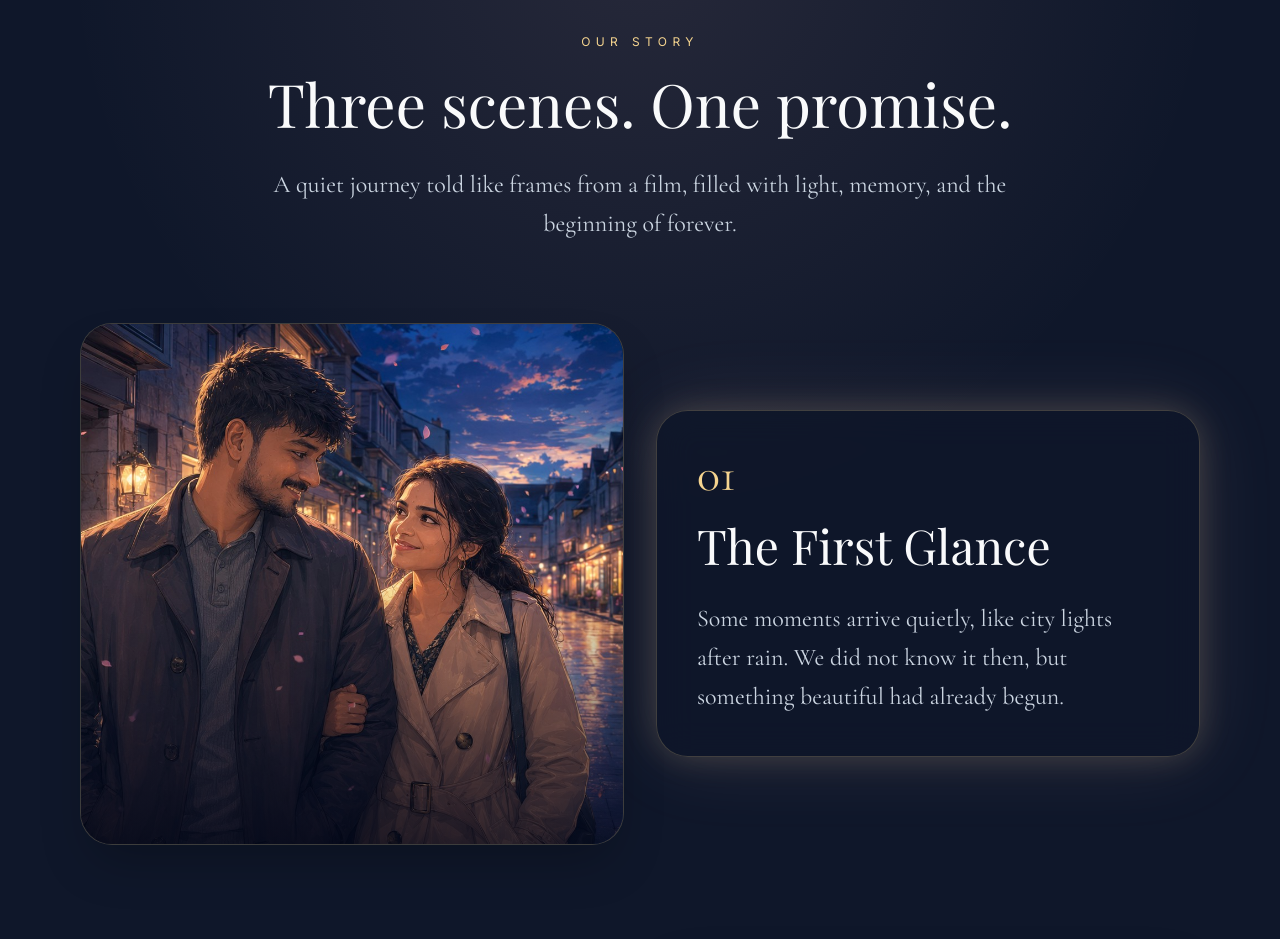
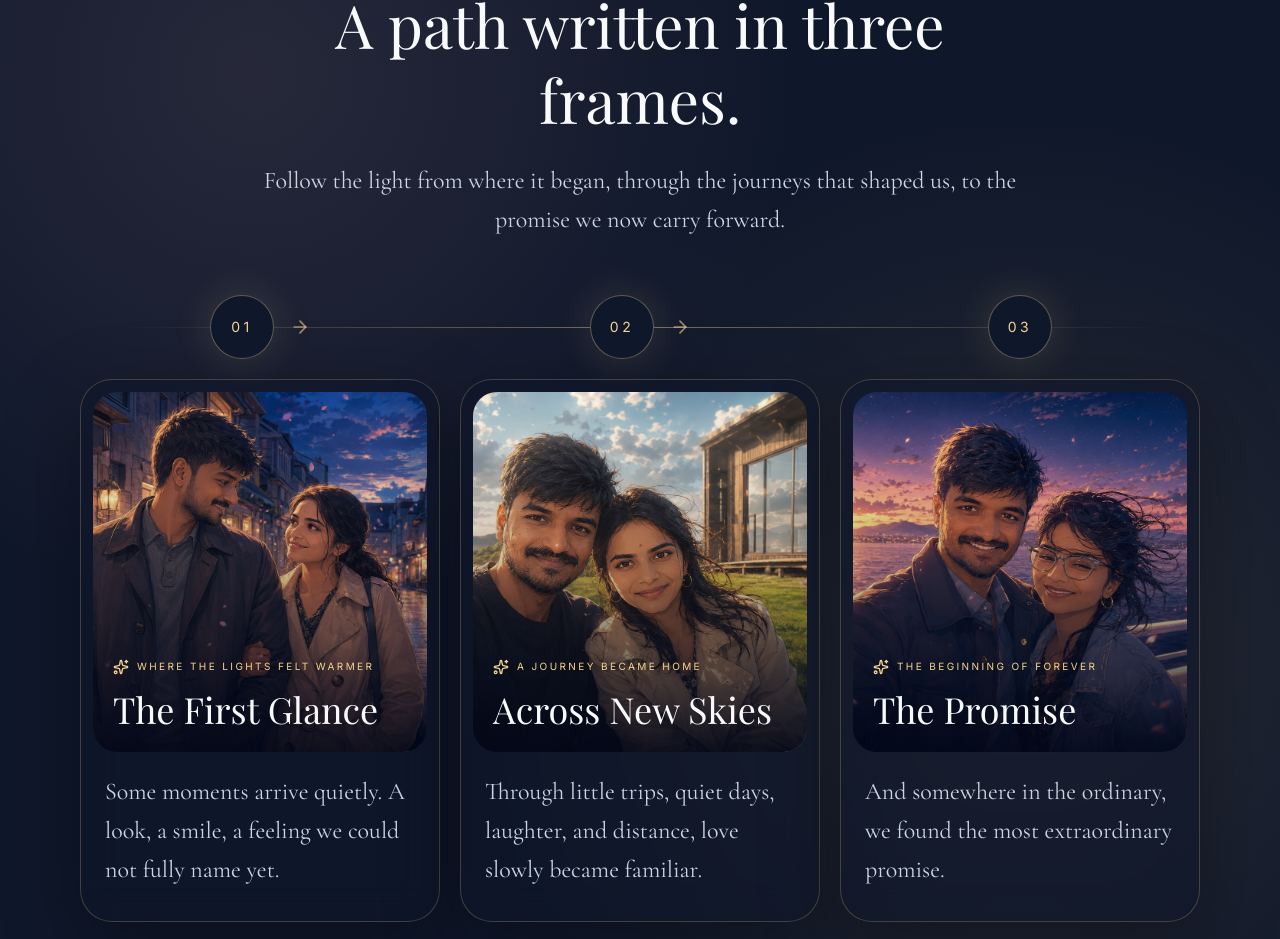
Before and after one commit to srujansudam/anime-wedding-invitation, a Next.js app: page / in a window 1280 px wide. Shown: the part 1013-1952 px from the top of the page. Built offline with nearby package versions, Linux system fonts and the light colour scheme; a web font is replaced by a local one.

Commit message:
Refine horizontal story path experience

```diff
--- a/app/layout.tsx
+++ b/app/layout.tsx
@@ -19,8 +19,34 @@ const cormorant = Cormorant_Garamond({
 });
 
 export const metadata: Metadata = {
-  title: "Wedding Invitation",
-  description: "A cinematic wedding invitation experience",
+  metadataBase: new URL("https://anime-wedding-invitation.vercel.app"),
+  title: "Srujan & Lakshmi Priyanka | Wedding Invitation",
+  description:
+    "With love, blessings, and the promise of forever, we invite you to celebrate the wedding of Srujan and Lakshmi Priyanka on 03 July 2026 in Warangal.",
+  openGraph: {
+    title: "Srujan & Lakshmi Priyanka | Wedding Invitation",
+    description:
+      "Join us as we begin our next chapter together on 03 July 2026 in Warangal.",
+    url: "https://anime-wedding-invitation.vercel.app",
+    siteName: "Srujan & Lakshmi Priyanka Wedding Invitation",
+    images: [
+      {
+        url: "/images/hero-couple.jpg",
+        width: 1200,
+        height: 630,
+        alt: "Srujan and Lakshmi Priyanka wedding invitation",
+      },
+    ],
+    locale: "en_IN",
+    type: "website",
+  },
+  twitter: {
+    card: "summary_large_image",
+    title: "Srujan & Lakshmi Priyanka | Wedding Invitation",
+    description:
+      "Join us as we begin our next chapter together on 03 July 2026 in Warangal.",
+    images: ["/images/hero-couple.jpg"],
+  },
 };
 
 export default function RootLayout({
--- a/components/Ending.tsx
+++ b/components/Ending.tsx
@@ -46,7 +46,7 @@ export default function Ending() {
         <div className="mt-9 h-px w-full bg-gradient-to-r from-transparent via-[#F5D48F]/50 to-transparent" />
 
         <p className="font-display mt-9 text-4xl text-[#F5D48F]">
-          Srujan & Lakshmi Priyanka
+          Lakshmi Priyanka & Srujan
         </p>
 
         <p className="mt-4 text-sm uppercase tracking-[0.26em] text-[#CBD5E1]">
--- a/components/FloatingNav.tsx
+++ b/components/FloatingNav.tsx
@@ -16,10 +16,15 @@ export default function FloatingNav() {
             <a
               key={item.href}
               href={item.href}
+              aria-label={item.label}
               className="flex-1 rounded-full px-3 py-2 text-center text-[10px] uppercase tracking-[0.16em] text-[#CBD5E1] transition hover:bg-[#F5D48F]/15 hover:text-[#F5D48F] md:flex-none md:px-4 md:text-[11px] md:tracking-[0.22em]"
             >
-              <span className="md:hidden">{item.shortLabel}</span>
-              <span className="hidden md:inline">{item.label}</span>
+              <span aria-hidden="true" className="md:hidden">
+                {item.shortLabel}
+            </span>
+            <span aria-hidden="true" className="hidden md:inline">
+                {item.label}
+            </span>
             </a>
           ))}
         </div>
--- a/components/LoveStory.tsx
+++ b/components/LoveStory.tsx
@@ -1,25 +1,29 @@
 "use client";
 
 import { motion } from "framer-motion";
+import { ArrowRight, Sparkles } from "lucide-react";
 
 const storyScenes = [
   {
     number: "01",
     title: "The First Glance",
     image: "/images/story-01-city.jpg",
-    text: "Some moments arrive quietly, like city lights after rain. We did not know it then, but something beautiful had already begun.",
+    eyebrow: "Where the lights felt warmer",
+    text: "Some moments arrive quietly. A look, a smile, a feeling we could not fully name yet.",
   },
   {
     number: "02",
     title: "Across New Skies",
     image: "/images/story-02-nature.jpg",
-    text: "Through journeys, laughter, distance, and everyday memories, love became less of a moment and more of a home.",
+    eyebrow: "A journey became home",
+    text: "Through little trips, quiet days, laughter, and distance, love slowly became familiar.",
   },
   {
     number: "03",
     title: "The Promise",
     image: "/images/story-03-home.jpg",
-    text: "In the softest spaces of life, we found our forever. A promise not just for one day, but for every day after.",
+    eyebrow: "The beginning of forever",
+    text: "And somewhere in the ordinary, we found the most extraordinary promise.",
   },
 ];
 
@@ -27,71 +31,100 @@ export default function LoveStory() {
   return (
     <section
       id="story"
-      className="relative overflow-hidden px-6 py-24 md:px-10 lg:px-20"
+      className="relative scroll-mt-28 overflow-hidden px-6 pb-20 pt-28 md:px-10 lg:px-20"
     >
-      <div className="absolute inset-0 bg-[radial-gradient(circle_at_top,rgba(244,194,194,0.10),transparent_36rem)]" />
+      <div className="absolute inset-0 bg-[radial-gradient(circle_at_20%_20%,rgba(244,194,194,0.10),transparent_34rem)]" />
+      <div className="absolute inset-0 bg-[radial-gradient(circle_at_80%_70%,rgba(245,212,143,0.10),transparent_34rem)]" />
 
-      <div className="relative z-10 mx-auto max-w-6xl">
+      <div className="relative z-10 mx-auto max-w-7xl">
         <motion.div
           initial={{ opacity: 0, y: 28 }}
           whileInView={{ opacity: 1, y: 0 }}
           viewport={{ once: true, amount: 0.35 }}
           transition={{ duration: 1.1, ease: "easeOut" }}
-          className="mx-auto mb-20 max-w-3xl text-center"
+          className="mx-auto mb-14 max-w-3xl text-center"
         >
           <p className="mb-4 text-xs uppercase tracking-[0.45em] text-[#F5D48F]">
             Our Story
           </p>
 
           <h2 className="font-display text-4xl leading-tight text-[#F9FAFB] md:text-6xl">
-            Three scenes. One promise.
+            A path written in three frames.
           </h2>
 
           <p className="font-romantic mt-6 text-2xl leading-relaxed text-[#CBD5E1]">
-            A quiet journey told like frames from a film, filled with light,
-            memory, and the beginning of forever.
+            Follow the light from where it began, through the journeys that
+            shaped us, to the promise we now carry forward.
           </p>
         </motion.div>
 
-        <div className="space-y-24">
+        <motion.div
+          initial={{ opacity: 0, y: 34 }}
+          whileInView={{ opacity: 1, y: 0 }}
+          viewport={{ once: true, amount: 0.2 }}
+          transition={{ duration: 1.1, ease: "easeOut" }}
+          className="relative"
+        >
+          <div className="absolute left-10 right-10 top-8 hidden h-px bg-gradient-to-r from-transparent via-[#F5D48F]/45 to-transparent lg:block" />
+
+          <div className="flex snap-x gap-5 overflow-x-auto pb-5 lg:grid lg:grid-cols-3 lg:overflow-visible lg:pb-0">
             {storyScenes.map((scene, index) => (
-            <motion.div
+              <div
                 key={scene.number}
-              initial={{ opacity: 0, y: 42 }}
-              whileInView={{ opacity: 1, y: 0 }}
-              viewport={{ once: true, amount: 0.25 }}
-              transition={{ duration: 1.15, ease: "easeOut" }}
-              className={`grid items-center gap-8 lg:grid-cols-2 ${
-                index % 2 === 1 ? "lg:[&>*:first-child]:order-2" : ""
-              }`}
+                className="relative min-w-[84vw] snap-center md:min-w-[58vw] lg:min-w-0"
               >
-              <div className="group relative overflow-hidden rounded-[2rem] border border-[#F5D48F]/20 bg-[#111827]/60 shadow-2xl">
+                <div className="mb-5 flex items-center justify-center">
+                  <div className="relative z-10 flex h-16 w-16 items-center justify-center rounded-full border border-[#F5D48F]/35 bg-[#0F172A] shadow-[0_0_40px_rgba(245,212,143,0.16)]">
+                    <span className="text-sm tracking-[0.25em] text-[#F5D48F]">
+                      {scene.number}
+                    </span>
+                  </div>
+
+                  {index < storyScenes.length - 1 && (
+                    <ArrowRight className="ml-4 hidden h-5 w-5 text-[#F5D48F]/60 lg:block" />
+                  )}
+                </div>
+
+                <div className="glass-card group overflow-hidden rounded-[2rem] p-3">
+                  <div className="relative overflow-hidden rounded-[1.5rem]">
                     <img
                       src={scene.image}
                       alt={scene.title}
-                  className="h-[420px] w-full object-cover transition duration-[1800ms] group-hover:scale-105 md:h-[520px]"
+                      className="h-[330px] w-full object-cover transition duration-[1600ms] group-hover:scale-105 md:h-[390px] lg:h-[360px]"
                     />
 
-                <div className="absolute inset-0 bg-gradient-to-t from-[#020617]/75 via-transparent to-transparent" />
-                <div className="absolute inset-0 bg-[radial-gradient(circle_at_center,rgba(245,212,143,0.16),transparent_28rem)] opacity-0 transition duration-700 group-hover:opacity-100" />
+                    <div className="absolute inset-0 bg-gradient-to-t from-[#020617]/90 via-[#020617]/20 to-transparent" />
+
+                    <div className="absolute bottom-0 left-0 right-0 p-5">
+                      <div className="mb-3 flex items-center gap-2 text-[#F5D48F]">
+                        <Sparkles className="h-4 w-4" />
+                        <p className="text-[10px] uppercase tracking-[0.24em]">
+                          {scene.eyebrow}
+                        </p>
                       </div>
 
-              <div className="glass-card gold-glow rounded-[2rem] p-8 md:p-10">
-                <p className="font-romantic mb-4 text-5xl text-[#F5D48F]">
-                  {scene.number}
-                </p>
-
-                <h3 className="font-display text-4xl leading-tight text-[#F9FAFB] md:text-5xl">
+                      <h3 className="font-display text-3xl leading-tight text-[#F9FAFB] md:text-4xl">
                         {scene.title}
                       </h3>
+                    </div>
+                  </div>
 
-                <p className="font-romantic mt-6 text-2xl leading-relaxed text-[#CBD5E1]">
+                  <p className="font-romantic px-3 py-5 text-xl leading-relaxed text-[#CBD5E1] md:text-2xl">
                     {scene.text}
                   </p>
                 </div>
-            </motion.div>
+              </div>
             ))}
           </div>
+
+          <div className="mt-4 flex items-center justify-center gap-3 text-center lg:hidden">
+            <div className="h-px w-10 bg-[#F5D48F]/40" />
+            <p className="text-[10px] uppercase tracking-[0.32em] text-[#F5D48F]/80">
+              Swipe through our story
+            </p>
+            <div className="h-px w-10 bg-[#F5D48F]/40" />
+          </div>
+        </motion.div>
       </div>
     </section>
   );
--- a/components/WeddingDetails.tsx
+++ b/components/WeddingDetails.tsx
@@ -96,7 +96,7 @@ export default function WeddingDetails() {
 
           <p className="font-romantic mt-6 text-2xl leading-relaxed text-[#CBD5E1]">
             Together with our families, we invite you to celebrate the wedding of
-            Srujan and Lakshmi Priyanka.
+            Lakshmi Priyanka and Srujan.
           </p>
         </motion.div>
 
```
Also changed, not shown: app/page.tsx (+2 -10 lines). Lines whose indentation alone changed are shown as unchanged.
